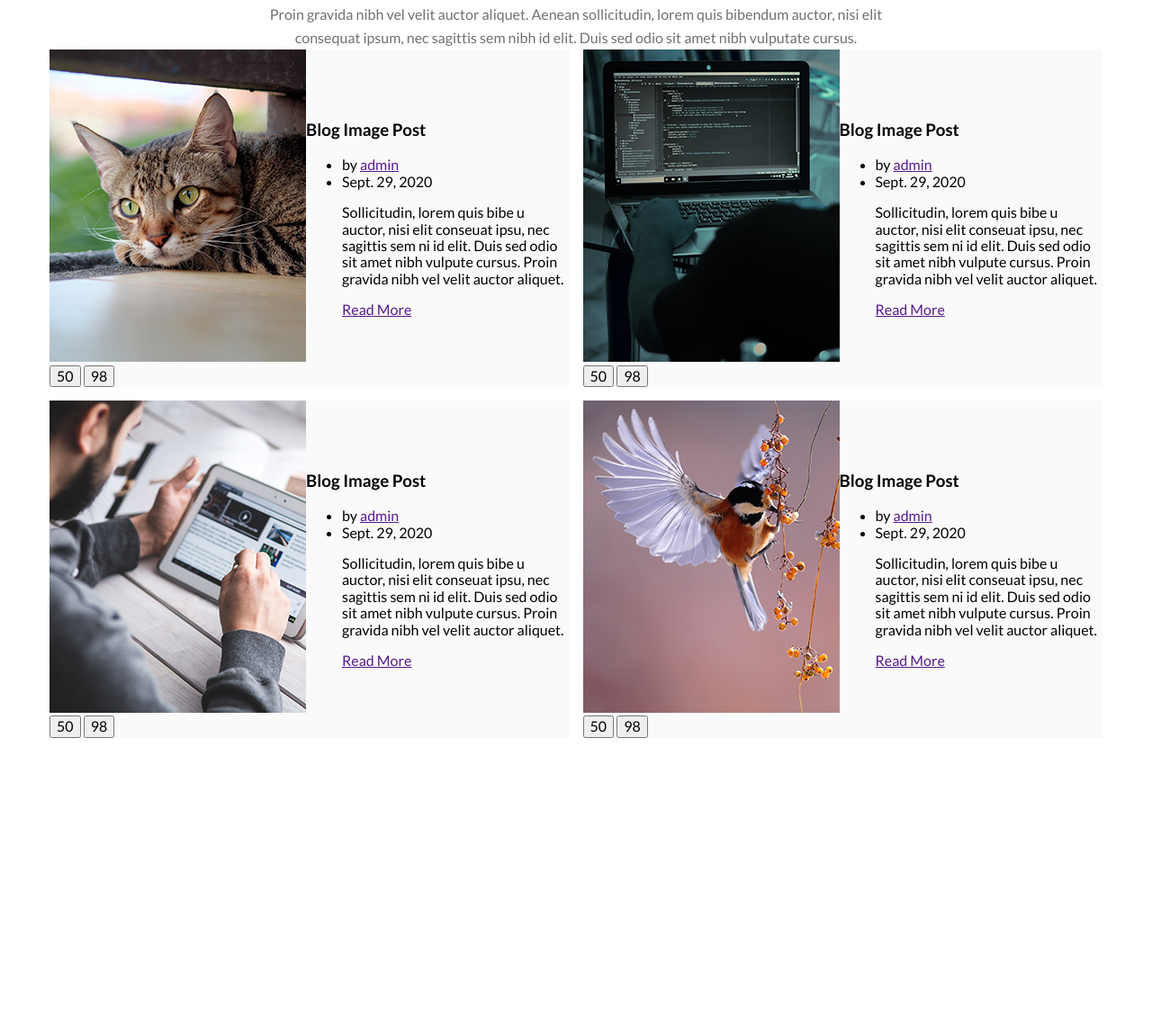
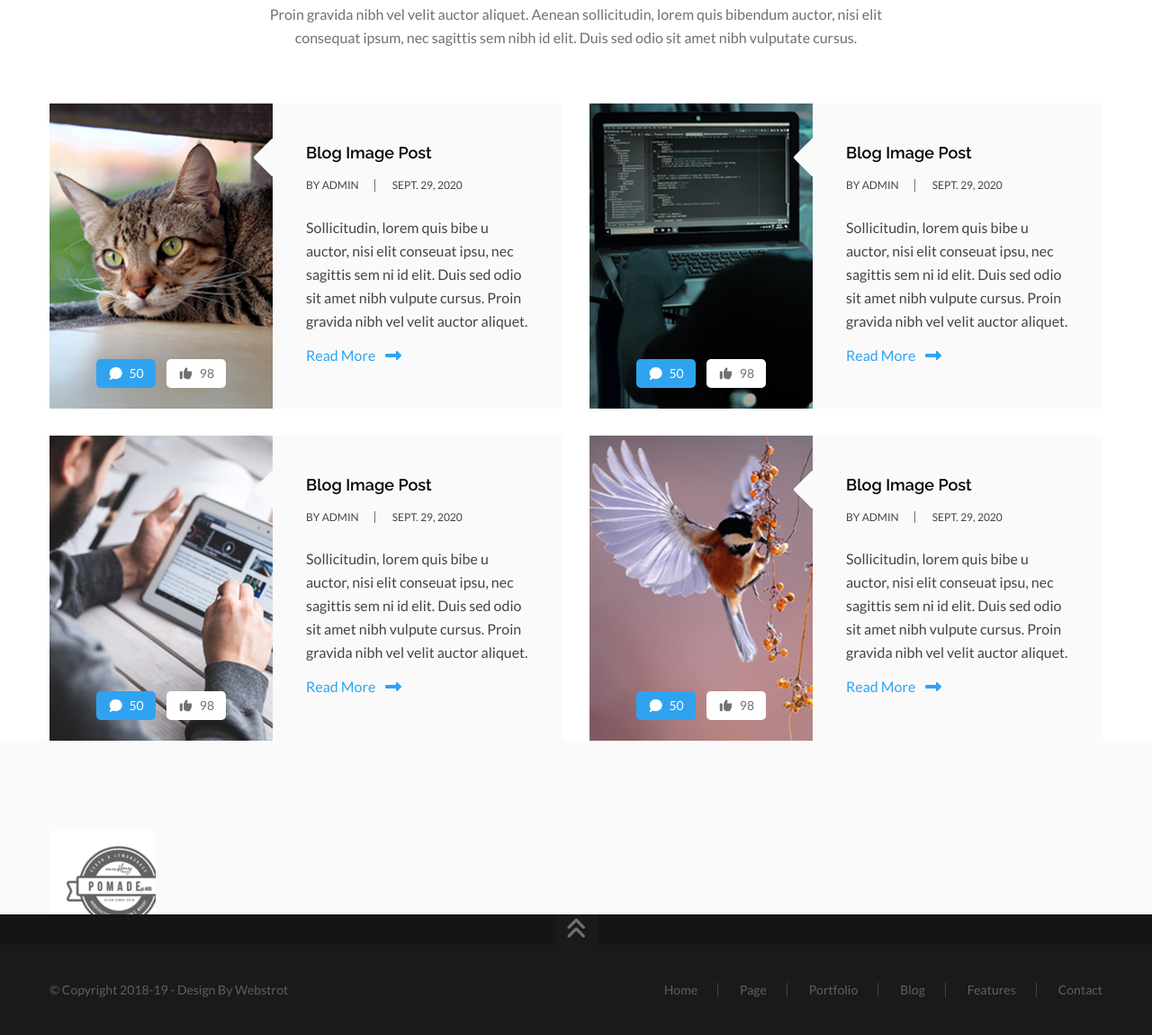
Before and after one commit to MaximGosunov/FrontendBlok, a plain HTML site: page Базовый курс/www/index.html in a window 1280 px wide. Shown: the part 6881-8031 px from the top of the page at 90% size. Before the commit the page ends 7701 px from the top, so only its background shows below. Drawn offline with nearby package versions, Linux system fonts and the light colour scheme.

Commit message:
add footer

```diff
--- a/Базовый курс/www/css/style.css
+++ b/Базовый курс/www/css/style.css
@@ -101,7 +101,7 @@ body {
 
 .nav-link:hover {
     color: #30a3f0;
-    border: 1px solid transparent
+    border: 1px solid transparent;
 }
 
 .nav-top {
@@ -599,23 +599,76 @@ body {
 .blog {
     display: grid;
     grid-template: 1fr 1fr / 1fr 1fr;
-    grid-gap: 15px;
-}
-
-.blog-item {
-    background-color: #fafafa;
+    grid-gap: 30px;
+    margin-top: 60px;
 }
 
 .blog-flex {
     display: flex;
     justify-content: space-between;
-    align-items: center;
+    align-items: stretch;
+    height: 100%;
+}
+
+.blog-eye {
+    padding-top: 0;
+    margin-top: 0;
+    font-size: 60px;
+    display: none;
+    color: #fff;
+    position: absolute;
+    width: 100%;
+    text-align: center;
+    top: calc(50% - 30px);
+}
+
+.thumb-blog {
+    position: relative;
+    width: 285px;
+    flex-basis: 285px;
+    overflow: hidden;
+}
+
+.thumb-blog img {
+    position: absolute;
+    object-fit: cover;
+    z-index: -1;
+    left: 50%;
+    top: 50%;
+    transform: translate(-50%, -50%);
+}
+
+.thumb-blog:hover{
+    background-color: rgba(0, 0, 0, 0.5);
+    cursor: pointer;
+}
+
+.thumb-blog:hover .blog-eye {
+    display: block;
+}
+
+.thumb-blog::after {
+    content: '';
+    background-image: url(../img/shape.png);
+    width: 21px;
+    height: 42px;
+    display: block;
+    position: absolute;
+    right: 0;
+    top: 39px;
+}
+
+.text-blog {
+    padding: 45px 37px 50px;
+    background-color: #fafafa;
+    flex-basis: calc(100% - 285px);
 }
 
 .text-blog h3 {
     font-size: 18px;
     font-family: 'Raleway', sans-serif;
     font-weight: 600;
+    margin-top: 0;
 }
 
 .text-blog ul {
@@ -623,18 +676,157 @@ body {
     padding-left: 0;
     list-style-type: none;
     color: #444444;
-}
-
-.text-blog ul a {
-    color: #444444;
-    text-decoration: none;
+    display: flex;
+    justify-content: flex-start;
+    align-items: center;
+    margin-bottom: 27px;
+    font-size: 12px;
 }
 
 .text-blog ul > li {
     padding-right: 17px;
     margin-right: 19px;
+    border-right: 1px solid #707070;
 }
 
-.text-blog p{
-    line-height; 26px:
+.text-blog ul > li:last-child {
+    border-right: none;
+    padding-right: 0;
+    margin-right: 0;
 }
+
+.text-blog ul > li > a {
+    color: #444444;
+    text-decoration: none;
+}
+
+.text-blog p {
+    color: #444444;
+    line-height: 26px;
+}
+
+.text-blog a {
+    text-decoration: none;
+    color: #30a3f0;
+}
+
+.text-blog a span {
+    margin-right: 10px;
+}
+
+.blog-share {
+    position: absolute;
+    width: 100%;
+    bottom: 23px;
+    text-align: center;
+    font-size: 14px;
+}
+
+.blog-share span {
+    padding-left: 6px;
+}
+
+.blog-share a {
+    text-decoration: none;
+}
+
+.comments {
+    color: #fff;
+    background-color: #30a3f0;
+    border-style: none;
+    border-radius: 5px;
+    padding: 8px 13px;
+}
+
+.comments a {
+    color: #fff;
+}
+
+.like {
+    color: #707070;
+    background-color: #fff;
+    border: none;
+    border-style: none;
+    border-radius: 5px;
+    padding: 8px 13px;
+    margin-left: 10px;
+}
+
+.like a {
+    color: #707070;
+}
+
+.company {
+    display: flex;
+    justify-content: space-between;
+    align-items: center;
+}
+
+.company-item {
+    display: block;
+    background-image: url(../img/company.png);
+    background-repeat: no-repeat;
+    height: 93px;
+}
+
+.company-one {
+    width: 118px;
+    flex-basis: 118px;
+}
+
+.footer {
+    background-color: #151515;
+}
+
+.btn-footer {
+    background-color: #1a1a1a;
+    color: #707070;
+    font-size: 26px;
+    display: block;
+    width: 47px;
+    height: 34px;
+    margin: 0 auto;
+    border: none;
+    cursor: pointer;
+}
+
+.btn-footer:focus {
+    outline: none;
+}
+
+.footer-bg {
+    background-color: #1a1a1a;
+    padding-top: 28px;
+    padding-bottom: 28px;
+}
+
+.footer-text {
+    display: flex;
+    justify-content: space-between;
+    align-items: center;
+    font-size: 14px;
+    color: rgba(255, 255, 255, 0.3);
+}
+
+.footer-list {
+    display: flex;
+    list-style-type: none;
+    padding-left: 0;
+}
+
+.footer-list > li {
+    padding-left: 24px;
+    margin-left: 22px;
+    border-left: 1px solid #414141;
+}
+
+.footer-list > li:first-child {
+    padding-left: 0;
+    margin-left: 0;
+    border-left: none;
+}
+
+.footer-list > li > a {
+    text-decoration: none;
+    color: rgba(255, 255, 255, 0.3);
+}
--- a/Базовый курс/www/index.html
+++ b/Базовый курс/www/index.html
@@ -325,19 +325,20 @@
                         <div class="blog-flex">
                             <div class="thumb-blog">
                                 <img src="img/blog-1.png" alt="">
+                                <p class="blog-eye"><i class="far fa-eye"></i></p>
                                 <div class="blog-share">
-                                    <button class="comments">50</button>
-                                    <button class="like">98</button>
+                                    <button class="comments"><a href=""><i class="fas fa-comment"></i><span>50</span></a></button>
+                                    <button class="like"><a href=""><i class="fas fa-thumbs-up"></i><span>98</span></a></button>
                                 </div>
                             </div>
-                            <div class="text-log">
+                            <div class="text-blog">
                                 <h3>Blog Image Post</h3>
                                 <ul>
                                     <li>by <a href="">admin</a></li>
                                     <li>Sept. 29, 2020</li>
-                                    <p>Sollicitudin, lorem quis bibe u auctor, nisi elit conseuat ipsu, nec sagittis sem ni id elit. Duis sed odio sit amet nibh vulpute cursus. Proin gravida nibh vel velit auctor aliquet.</p>
-                                    <a href="">Read More</a>
                                 </ul>
+                                <p>Sollicitudin, lorem quis bibe u auctor, nisi elit conseuat ipsu, nec sagittis sem ni id elit. Duis sed odio sit amet nibh vulpute cursus. Proin gravida nibh vel velit auctor aliquet.</p>
+                                <a href=""><span>Read More</span><i class="fas fa-long-arrow-alt-right"></i></a>
                             </div>
                         </div>
                     </div>
@@ -345,19 +346,20 @@
                         <div class="blog-flex">
                             <div class="thumb-blog">
                                 <img src="img/blog-2.png" alt="">
+                                <p class="blog-eye"><i class="far fa-eye"></i></p>
                                 <div class="blog-share">
-                                    <button class="comments">50</button>
-                                    <button class="like">98</button>
+                                    <button class="comments"><a href=""><i class="fas fa-comment"></i><span>50</span></a></button>
+                                    <button class="like"><a href=""><i class="fas fa-thumbs-up"></i><span>98</span></a></button>
                                 </div>
                             </div>
-                            <div class="text-log">
+                            <div class="text-blog">
                                 <h3>Blog Image Post</h3>
                                 <ul>
                                     <li>by <a href="">admin</a></li>
                                     <li>Sept. 29, 2020</li>
-                                    <p>Sollicitudin, lorem quis bibe u auctor, nisi elit conseuat ipsu, nec sagittis sem ni id elit. Duis sed odio sit amet nibh vulpute cursus. Proin gravida nibh vel velit auctor aliquet.</p>
-                                    <a href="">Read More</a>
                                 </ul>
+                                <p>Sollicitudin, lorem quis bibe u auctor, nisi elit conseuat ipsu, nec sagittis sem ni id elit. Duis sed odio sit amet nibh vulpute cursus. Proin gravida nibh vel velit auctor aliquet.</p>
+                                <a href=""><span>Read More</span><i class="fas fa-long-arrow-alt-right"></i></a>
                             </div>
                         </div>
                     </div>
@@ -365,19 +367,20 @@
                         <div class="blog-flex">
                             <div class="thumb-blog">
                                 <img src="img/blog-3.png" alt="">
+                                <p class="blog-eye"><i class="far fa-eye"></i></p>
                                 <div class="blog-share">
-                                    <button class="comments">50</button>
-                                    <button class="like">98</button>
+                                    <button class="comments"><a href=""><i class="fas fa-comment"></i><span>50</span></a></button>
+                                    <button class="like"><a href=""><i class="fas fa-thumbs-up"></i><span>98</span></a></button>
                                 </div>
                             </div>
-                            <div class="text-log">
+                            <div class="text-blog">
                                 <h3>Blog Image Post</h3>
                                 <ul>
                                     <li>by <a href="">admin</a></li>
                                     <li>Sept. 29, 2020</li>
-                                    <p>Sollicitudin, lorem quis bibe u auctor, nisi elit conseuat ipsu, nec sagittis sem ni id elit. Duis sed odio sit amet nibh vulpute cursus. Proin gravida nibh vel velit auctor aliquet.</p>
-                                    <a href="">Read More</a>
                                 </ul>
+                                <p>Sollicitudin, lorem quis bibe u auctor, nisi elit conseuat ipsu, nec sagittis sem ni id elit. Duis sed odio sit amet nibh vulpute cursus. Proin gravida nibh vel velit auctor aliquet.</p>
+                                <a href=""><span>Read More</span><i class="fas fa-long-arrow-alt-right"></i></a>
                             </div>
                         </div>
                     </div>
@@ -385,28 +388,58 @@
                         <div class="blog-flex">
                             <div class="thumb-blog">
                                 <img src="img/blog-4.png" alt="">
+                                <p class="blog-eye"><i class="far fa-eye"></i></p>
                                 <div class="blog-share">
-                                    <button class="comments">50</button>
-                                    <button class="like">98</button>
+                                    <button class="comments"><a href=""><i class="fas fa-comment"></i><span>50</span></a></button>
+                                    <button class="like"><a href=""><i class="fas fa-thumbs-up"></i><span>98</span></a></button>
                                 </div>
                             </div>
-                            <div class="text-log">
+                            <div class="text-blog">
                                 <h3>Blog Image Post</h3>
                                 <ul>
                                     <li>by <a href="">admin</a></li>
                                     <li>Sept. 29, 2020</li>
-                                    <p>Sollicitudin, lorem quis bibe u auctor, nisi elit conseuat ipsu, nec sagittis sem ni id elit. Duis sed odio sit amet nibh vulpute cursus. Proin gravida nibh vel velit auctor aliquet.</p>
-                                    <a href="">Read More</a>
                                 </ul>
+                                <p>Sollicitudin, lorem quis bibe u auctor, nisi elit conseuat ipsu, nec sagittis sem ni id elit. Duis sed odio sit amet nibh vulpute cursus. Proin gravida nibh vel velit auctor aliquet.</p>
+                                <a href=""><span>Read More</span><i class="fas fa-long-arrow-alt-right"></i></a>
                             </div>
                         </div>
                     </div>
                 </div>
             </div>
         </div>
+        <div class="page page-gray">
+            <div class="wrapper">
+                <div class="company">
+                    <div class="company-item company-one"></div>
+                    <div class="company-item company-two"></div>
+                    <div class="company-item company-three"></div>
+                    <div class="company-item company-four"></div>
+                    <div class="company-item company-five"></div>
+                    <div class="company-item company-six "></div>
+                </div>
+            </div>
+        </div>
     </main>
     <footer>
-
+        <div class="footer">
+            <button id="btnUp" class="btn-footer"><i class="fas fa-angle-double-up"></i></button>
+            <div class="footer-bg">
+                <div class="wrapper">
+                    <div class="footer-text">
+                        <p>© Copyright 2018-19 - Design By Webstrot</p>
+                        <ul class="footer-list">
+                            <li><a href="">Home</a></li>
+                            <li><a href="">Page</a></li>
+                            <li><a href="">Portfolio</a></li>
+                            <li><a href="">Blog</a></li>
+                            <li><a href="">Features</a></li>
+                            <li><a href="">Contact</a></li>
+                        </ul>
+                    </div>
+                </div>
+            </div>
+        </div>
     </footer>
     <script src="js/all.min.js"></script>
  </body>
```
Also changed, not shown: Базовый курс/www/img/company.png (added).
